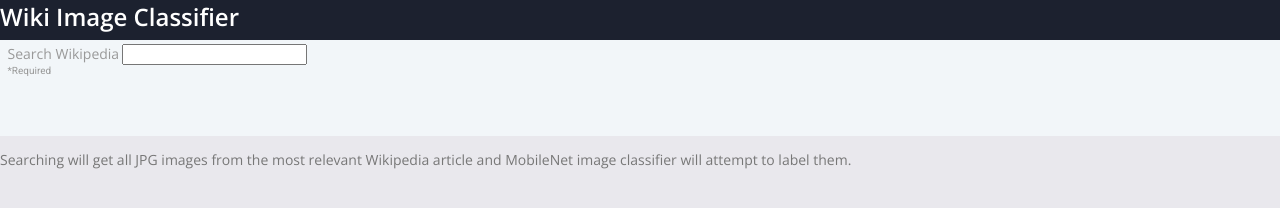
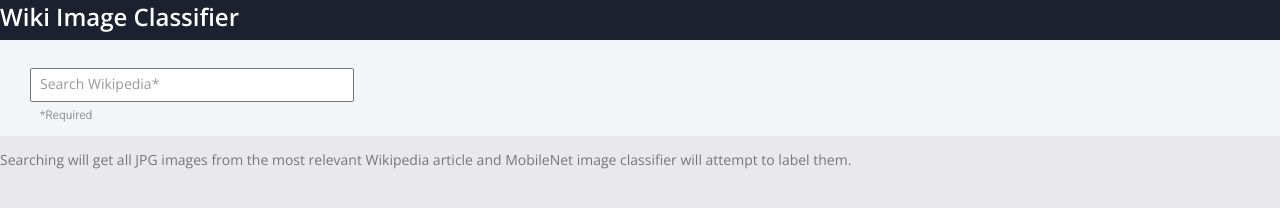
Before and after one commit to jpyepez/wiki_classifier, a website built with webpack: page src/index.html in a window 1280 px wide. Built offline with nearby package versions, Linux system fonts and the light colour scheme; what ml5 would draw is missing.

```diff
--- a/src/index.html
+++ b/src/index.html
@@ -13,7 +13,7 @@
     </nav>
     <section id="search-form">
         <fieldset>
-                <label for="image-input">Search Wikipedia</label>
+                <label class="required" for="image-input">Search Wikipedia</label>
                 <input type="text" id="image-url" name="image-url" required/>
                 <small class="text-helper">*Required</small>
         </fieldset>
--- a/src/js/index.js
+++ b/src/js/index.js
@@ -11,6 +11,21 @@
 const container = document.getElementById('container');
 const imageUrl = document.getElementById('image-url');
 const imageBtn = document.getElementById('classify-btn');
+const label = document.querySelector('label');
+const input = document.querySelector('input');
+
+input.addEventListener("focus", function() {
+    label.classList.add("active");
+    console.log(label.classList);
+})
+
+input.addEventListener("blur", function() {
+    if(input.value === "") {
+        label.classList.remove("active");
+        console.log(label.classList);
+    }
+})
+
 
 // Initialize the Image Classifier method with MobileNet
 const classifier = ml5.imageClassifier('MobileNet', function() {
--- a/src/styles/styles.css
+++ b/src/styles/styles.css
@@ -1,4 +1,9 @@
 /* common styles */
+
+:root {
+    --nav-top: 2.75rem;
+    --nav-left: 3rem;
+}
 
 html {
     font-size: 62.5%;
@@ -41,24 +46,64 @@
 fieldset {
     border: none;
     margin: 0;
+    padding: 0;
+    position: relative;
 }
 
 fieldset > label {
+    position: absolute;
+    top: calc(var(--nav-top) + 0.6rem);
+    left: calc(var(--nav-left) + 1rem);
+    z-index: 1;
     font-family: "Open Sans", Arial, sans-serif;
     font-size: 1.4rem;
     font-weight: 400;
     color: #999;
+    pointer-events: none;
+    transition: all .2s;
+}
+
+label.active {
+    top: calc(var(--nav-top) - 1.2rem);
+    padding: 0 .25rem;
+    background-color: #F2F6F9;
+    border-radius: 0.25rem;
+    font-size: 1.2rem;
+    font-weight: 600;
+    color: #34CB6E;
 }
 
 input {
+    width: 30rem;
+    height: 3rem;
+    position: absolute;
+    top: var(--nav-top);
+    left: var(--nav-left);
+    padding: 0 1rem;
+    font-family: "Open Sans", Arial, sans-serif;
+    font-size: 1.4rem;
+    font-weight: 400;
     outline: none;
 }
 
+input:focus {
+    border: medium solid #34CB6E;
+    border-radius: .5rem;
+}
+
+
 .text-helper {
+    position: absolute;
+    top: calc(var(--nav-top) + 4rem);
+    left: calc(var(--nav-left) + 1rem);
     display: block;
     font-family: "Roboto", Arial, sans-serif;
-    font-size: 1rem;
+    font-size: 1.2rem;
     color: #999;
+}
+
+.required:after {
+    content: "*";
 }
 
 /* end of search form */
```
